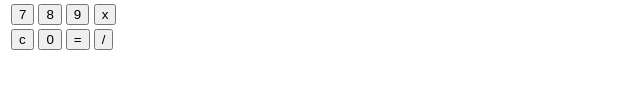
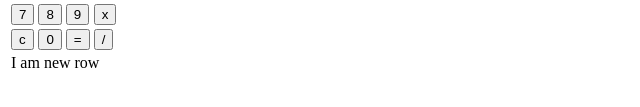
Before and after one commit to kanatunta/swift_academy, a plain HTML site: page week3/lectOne/index.html in a window 1280 px wide. Shown: the part 303-410 px from the top of the page, 0-640 px from the left. Drawn offline with Linux system fonts and the light colour scheme.

Commit message:
add foot text

```diff
--- a/week3/lectOne/index.html
+++ b/week3/lectOne/index.html
@@ -44,6 +44,11 @@
         <td><button type="button" value="=">=</button></td>
         <td><button type="button" value="/">/</button></td>
       </tr>
+      <tr>
+        <td colspan="4">
+          I am new row
+        </td>
+      </tr>
     </table>
 
     <script>
```
